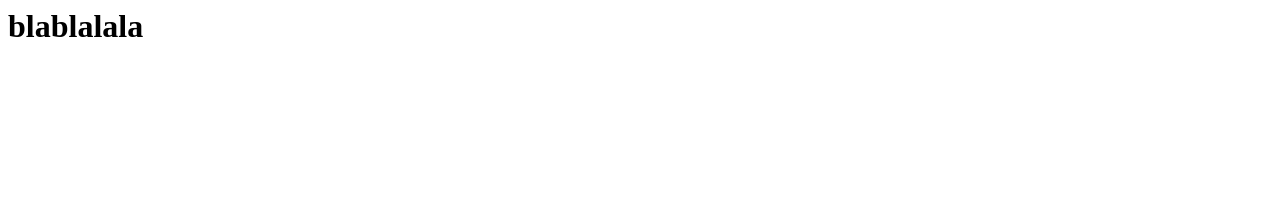
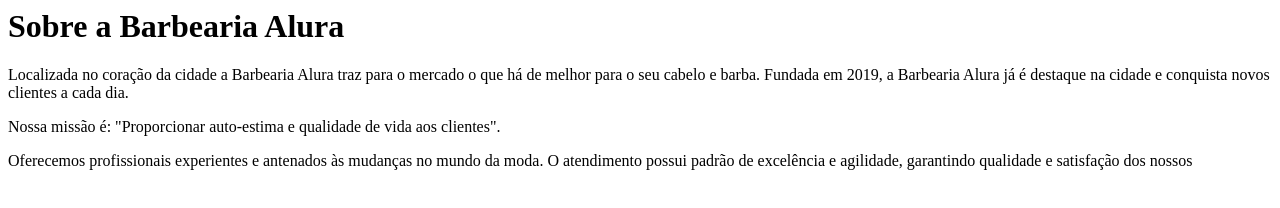
Before and after one commit to SteffenEdu/barbearia-alura-1A, a plain HTML site: page index.html in a window 1280 px wide. Drawn offline with Linux system fonts and the light colour scheme.

Commit message:
alteração do index

```diff
--- a/index.html
+++ b/index.html
@@ -1 +1,9 @@
-<h1>blablalala</h1>
+<h1>Sobre a Barbearia Alura</h1>
+
+<p>Localizada no coração da cidade a Barbearia Alura traz para o mercado o que há de melhor para o seu cabelo e barba.
+ Fundada em 2019, a Barbearia Alura já é destaque na cidade e conquista novos clientes a cada dia.</p>
+
+<p>Nossa missão é: "Proporcionar auto-estima e qualidade de vida aos clientes".</p>
+
+<p>Oferecemos profissionais experientes e antenados às mudanças no mundo da moda.
+ O atendimento possui padrão de excelência e agilidade, garantindo qualidade e satisfação dos nossos </p>
```
